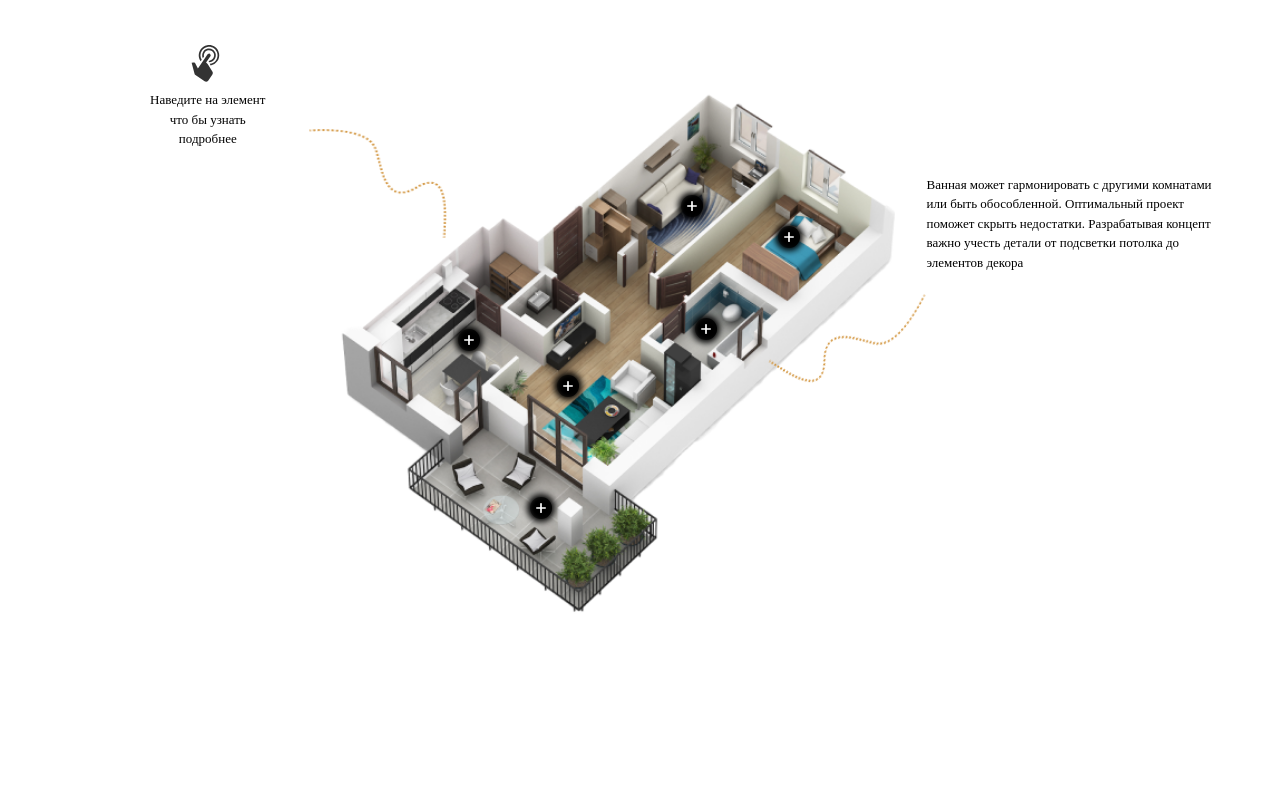
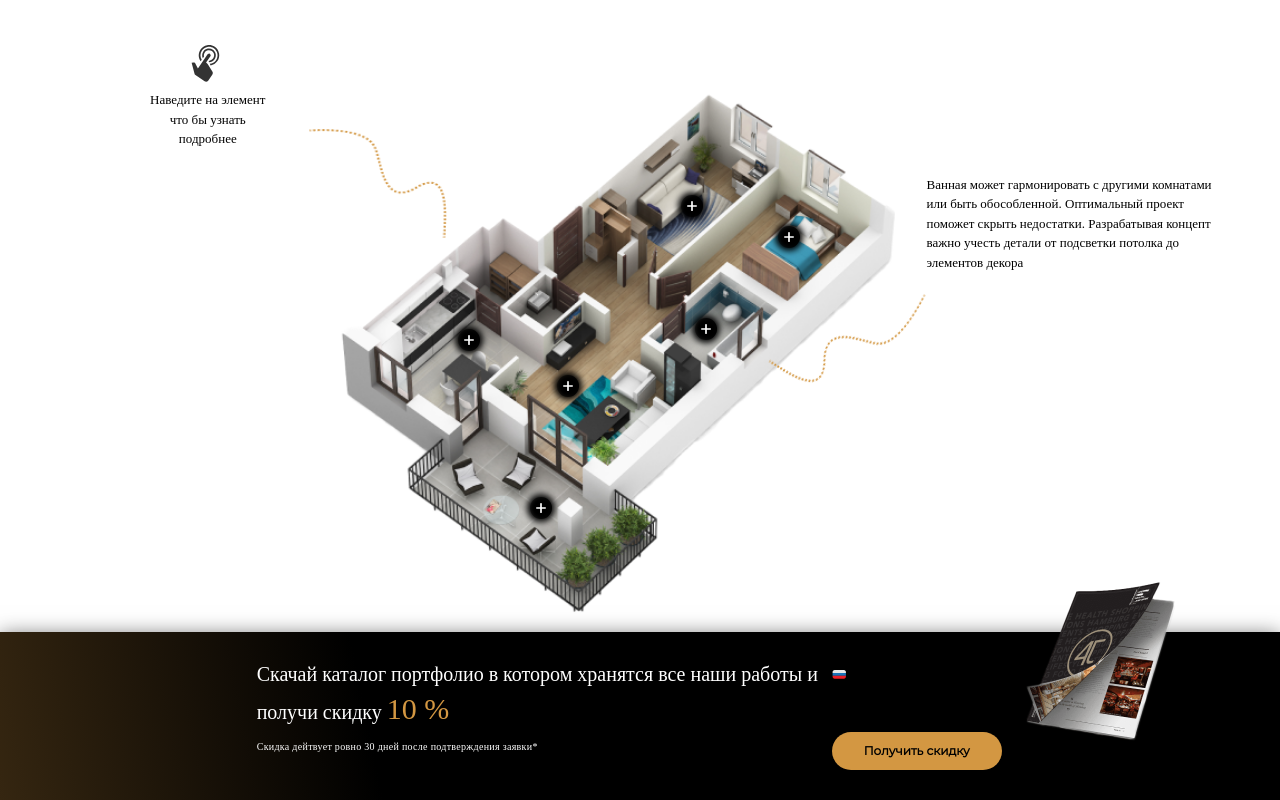
Before and after one commit to IDSAD-XL/a_di, a website: page #src/index.html in a window 1280 px wide. Shown: the part 1661-2461 px from the top of the page. Before the commit the page ends 2293 px from the top, so only its background shows below. Drawn offline with nearby package versions, Linux system fonts and the light colour scheme; files that its build step writes are made by us from their sources; files whose address does not match are found by name; a web font is replaced by a local one.

Commit message:
portfolio

```diff
--- a/#src/_header.html
+++ b/#src/_header.html
@@ -81,18 +81,18 @@
 			</div>
 			<div class="header_callback col-10">
 				<div class="header_callback_content row">
-					<div class="callback__left col-8">
-						<h4>
+					<div class="callback__left col-8 info-text_wrapper">
+						<h5>
 							Оставьте заявку на полную консультацию
 							с нашим специалистом и получите скидку&NonBreakingSpace;<span
-								class="orange-text"><b>10&NonBreakingSpace;%</b></span>
-						</h4>
-						<h6>
+								class="orange-text">10&NonBreakingSpace;%</span>
+						</h5>
+						<p>
 							Специалист ответит на заявку в течение 10 минут*
-						</h6>
-						<h6>
+						</p>
+						<p>
 							Скидка дейтвует ровно 30 дней после подтверждения заявки*
-						</h6>
+						</p>
 					</div>
 					<div class="callback__right col">
 						<form class="callback_form" action="">
--- a/#src/_interactive.html
+++ b/#src/_interactive.html
@@ -11,7 +11,7 @@
 				<div id="plusMeeting" class="interactive_plus"><img src="img/icons/plus.svg" alt=""></div>
 				<div id="plusKitchen" class="interactive_plus"><img src="img/icons/plus.svg" alt=""></div>
 				<div id="plusKidroom" class="interactive_plus"><img src="img/icons/plus.svg" alt=""></div>
-				<div id="plusBalcon" class="interactive_plus"><img src="img/icons/plus.svg" alt=""></div>
+				<div id="plusBalcony" class="interactive_plus"><img src="img/icons/plus.svg" alt=""></div>
 				<div id="plusBathroom" class="interactive_plus"><img src="img/icons/plus.svg" alt=""></div>
 				<div class="interactive__hint tap-hint">
 					<img src="img/icons/tap.svg" alt="">
--- /dev/null
+++ b/#src/_portfolio.html
@@ -0,0 +1,24 @@
+<section class="portfolio">
+	<div class="container-xl">
+		<div class="row">
+			<div class="col-2"></div>
+			<div class="col-6 portfolio_text info-text_wrapper">
+				<h5>Скачай каталог портфолио в котором хранятся все наши работы и получи скидку&NonBreakingSpace;<span
+						class="orange-text">10&NonBreakingSpace;%</span></h5>
+				<p>Скидка дейтвует ровно 30 дней после подтверждения заявки*</p>
+			</div>
+			<div class="col-2">
+				<form class="get_link" action="">
+					<div class="get_link__num">
+						<label for="getLinkFormTel"><img src="img/icons/ru-flag.svg" alt=""></label>
+						<input id="getLinkFormTel" class="get_link__tel" type="tel" required>
+					</div>
+					<button class="btn btn-o" type="submit">Получить скидку</button>
+				</form>
+			</div>
+			<div class="col-2 portfolio_photo_wrapper">
+				<img class="portfolio__photo" src="img/portfolio.png" alt="">
+			</div>
+		</div>
+	</div>
+</section>
--- a/#src/index.html
+++ b/#src/index.html
@@ -14,6 +14,7 @@
 	@@include('_advantages.html')
 	@@include('_comand.html')
 	@@include('_interactive.html')
+	@@include('_portfolio.html')
 	<script src="js/jquery.min.js"></script>
 	<script src="js/slick.min.js"></script>
 	<script src="js/common.min.js"></script>
--- a/#src/sass/_header.sass
+++ b/#src/sass/_header.sass
@@ -121,10 +121,6 @@ header
 	display: flex
 	flex-direction: column
 
-.callback__left
-	h4, h6
-		line-height: 1.5em
-		font-weight: 600
 
 .callback_form
 	height: 100%
--- a/#src/sass/_interactive.sass
+++ b/#src/sass/_interactive.sass
@@ -61,7 +61,7 @@
 	left: 56%
 	top: 23.5%
 
-#plusBalcon
+#plusBalcony
 	left: 34%
 	top: 76.5%
 
--- /dev/null
+++ b/#src/sass/_portfolio.sass
@@ -0,0 +1,29 @@
+.portfolio
+	background: linear-gradient(258.65deg, #000000 70.81%, #D39742 186.81%)
+	box-shadow: 0px 3px 20px rgba(0, 0, 0, 0.58)
+	padding: 30px 0
+
+.portfolio_text
+	color: #fff
+
+.get_link
+	display: flex
+	flex-direction: column
+	height: 100%
+
+.get_link__num
+	display: flex
+	flex: 1 1 auto
+	flex-direction: row
+
+.get_link__tel
+	height: 25px
+	background-color: transparent
+	border: 0
+	color: #fff
+
+.portfolio_photo_wrapper
+	position: relative
+	img
+		position: absolute
+		margin-top: -100px
--- a/#src/sass/style.sass
+++ b/#src/sass/style.sass
@@ -105,7 +105,18 @@ body
 	bottom: -10px
 	background-color: $orange
 
+.info-text_wrapper
+	p
+		font-size: 10px
+		line-height: 1.5em
+		font-weight: 500
+		letter-spacing: 0.03em
+	.orange-text
+		line-height: 1.5em
+		font-size: 1.5em
+
 @import "_header.sass"
 @import "_advantages.sass"
 @import "_comand.sass"
 @import "_interactive.sass"
+@import "_portfolio.sass"
```
Also changed, not shown: A_Di/index.html (+33 -9 lines), #src/img/portfolio.png (added), A_Di/css/style.css, A_Di/css/style.min.css, A_Di/img/portfolio.png (added).
